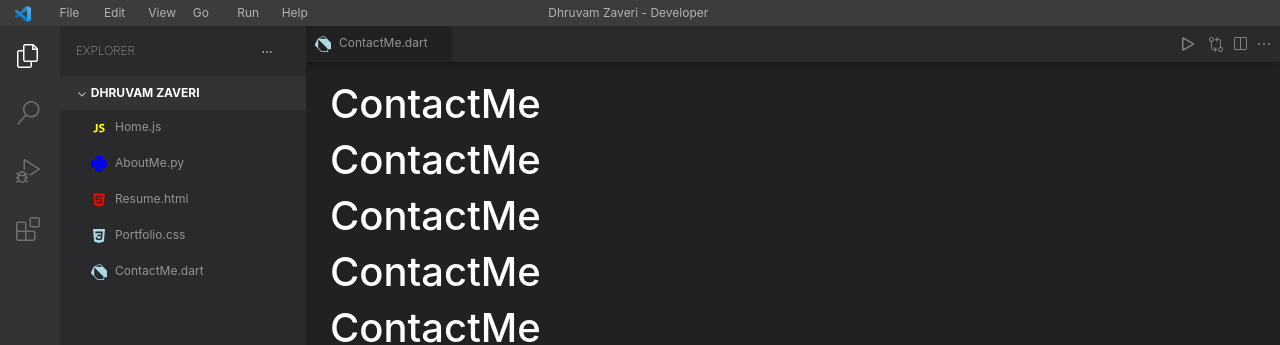
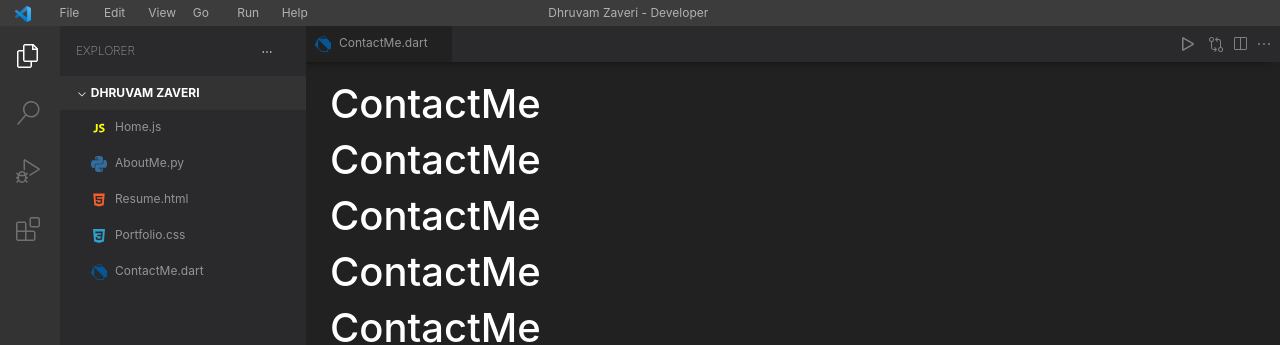
Before and after one commit to dhruvam-zaveri/vs-code-portfolio, a React (Create React App) app in the folder frontend/: page /contactme in a window 1280 px wide. Shown: the top 345 px of the page. Built offline with nearby package versions, Linux system fonts and the light colour scheme.

Commit message:
Applied proper colors to the logos.

```diff
--- a/frontend/src/Components/Logos.js
+++ b/frontend/src/Components/Logos.js
@@ -21,7 +21,7 @@ export const PyLogo = () => {
   return (
     <svg
       stroke="currentColor"
-      fill="blue"
+      fill="#336D9E"
       strokeWidth="0"
       viewBox="0 0 24 24"
       role="img"
@@ -39,7 +39,7 @@ export const HTMLLogo = () => {
   return (
     <svg
       stroke="currentColor"
-      fill="red"
+      fill="#F25F2D"
       strokeWidth="0"
       viewBox="0 0 1024 1024"
       height="1.25em"
@@ -55,7 +55,7 @@ export const CSSLogo = () => {
   return (
     <svg
       stroke="currentColor"
-      fill="lightblue"
+      fill="#2DA3CC"
       strokeWidth="0"
       viewBox="0 0 512 512"
       height="1.25em"
@@ -71,7 +71,7 @@ export const DartLogo = () => {
   return (
     <svg
       stroke="currentColor"
-      fill="lightblue"
+      fill="#045697"
       strokeWidth="0"
       role="img"
       viewBox="0 0 24 24"
```
